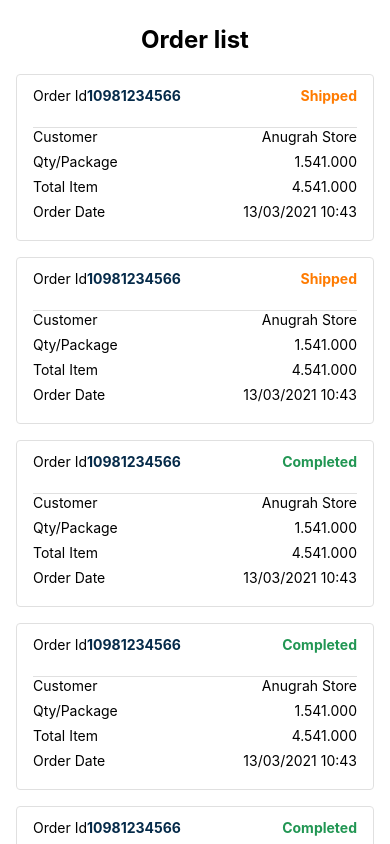
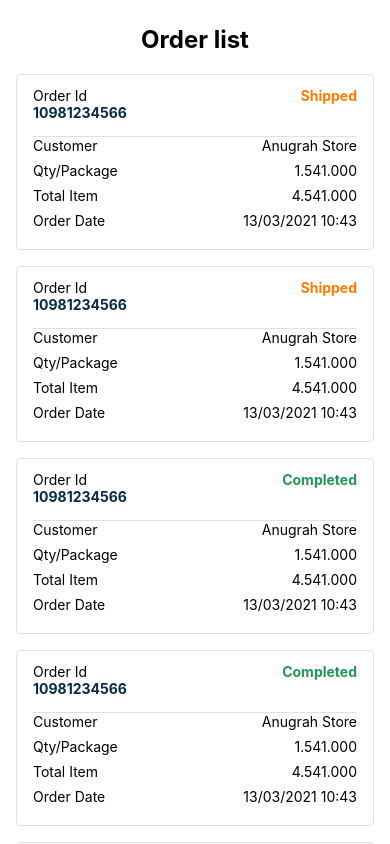
Before and after one commit to ahmadsiddiq-lang/OrderList, a React Native app: screen / in a window 390 px wide. Built offline with nearby package versions, Linux system fonts and the light colour scheme.

Commit message:
list order revisi

```diff
--- a/components/Card/index.js
+++ b/components/Card/index.js
@@ -6,7 +6,7 @@ export default function Card({ item }) {
     return (
         <View style={styles.comtainer}>
             <View style={styles.head}>
-                <View style={styles.item}>
+                <View style={styles.itemHead}>
                     <Text style={styles.order}>Order Id</Text>
                     <Text style={[stylesglobal.text, styles.idOrder]}>{item?.order_id}</Text>
                 </View>
@@ -52,6 +52,9 @@ const styles = StyleSheet.create({
         justifyContent: 'space-between',
         paddingBottom: 15,
     },
+    itemHead: {
+        flexDirection: 'column',
+    },
     item: {
         flexDirection: 'row',
         justifyContent: 'space-between',
```
